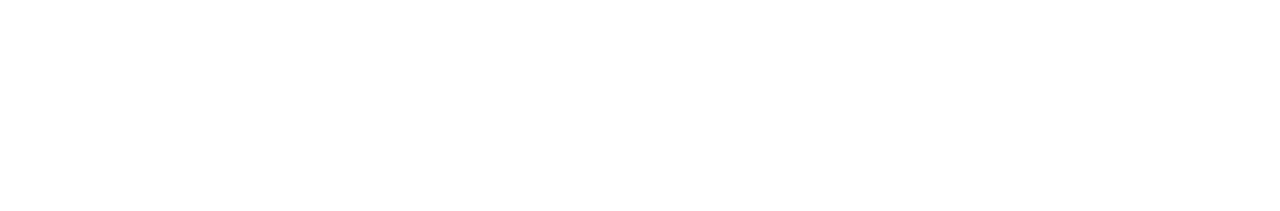
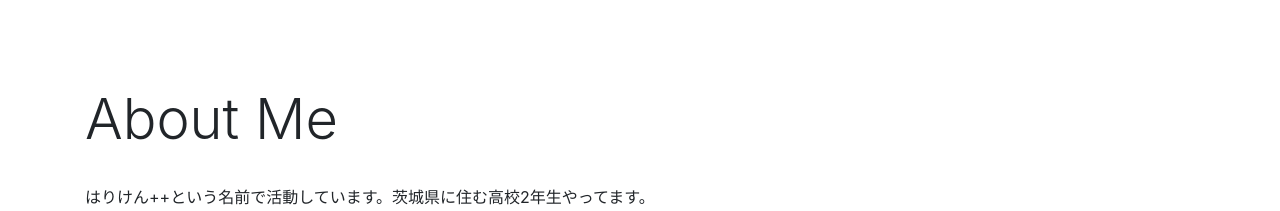
Before and after one commit to hrkn63-hnm/hrkn63-hnm.github.io, a Next.js app: page /about in a window 1280 px wide. Before the commit this address had no page. Shown: the part 1086-1297 px from the top of the page. Before the commit the page ends 800 px from the top, so only its background shows below. Built offline with nearby package versions, Linux system fonts and the light colour scheme.

Commit message:
about.jsの追加

```diff
--- a/components/organisms/department.js
+++ b/components/organisms/department.js
@@ -1,10 +1,15 @@
 export default function Department(props) {
   return (
     <div>
-      <h4 className="mb-3 mt-3 pb-3 pt-3 display-5">{props.title}</h4>
+      <h4 className="mb-3 mt-3 pb-3 pt-3 display-4">{props.title}</h4>
       <p>{props.paragraph}</p>
       <p>{props.paragraph2}</p>
       <p>{props.paragraph3}</p>
+      <h5 className="mb-4 mt-5 display-5">{props.profile}</h5>
+      <p>{props.paragraph4}</p>
+      <h5 className="mb-4 mt-5 display-5">{props.namereason}</h5>
+      <p>{props.paragraph5}</p>
+      <p>{props.paragraph6}</p>
     </div>
   );
 }
--- /dev/null
+++ b/pages/about.js
@@ -0,0 +1,21 @@
+import Layout from "../components/layout";
+import Department from "../components/organisms/department";
+
+export default () => (
+  <div className="container">
+    <Layout title="Hariken/about"></Layout>
+    <div className="mt-5 pt-5 mb-5 pb-5">
+      <Department
+        title="About Me"
+        paragraph="はりけん++という名前で活動しています。茨城県に住む高校2年生やってます。"
+        paragraph2="やりたいことが多すぎて人生が足りないと感じるほどいろんなことに興味があります。"
+        paragraph3="ドラえもんとサマーウォーズが好き。"
+        profile="はりけん++のProfile"
+        paragraph4="2005年6月3日生まれ。茨城在住。幼少期は兵庫県宝塚市で過ごす。その後茨城県守谷市を経て今に至る。"
+        namereason="名前の由来"
+        paragraph5="僕の名前は自分のニックネームに++をつけた形になっています。"
+        paragraph6="これはC++をやっているという意味ではなく、JSで言うインクリメント演算子という1を足し続けるやつです。コツコツ自分が成長し続けるようにと言う意味を込めました。"
+      />
+    </div>
+  </div>
+);
--- a/pages/linkSample.js
+++ /dev/null
@@ -1,5 +0,0 @@
-export default () => (
-  <div>
-    <p>This is the sample page</p>
-  </div>
-);
```
Also changed, not shown: pages/index.js (+7 -10 lines).
